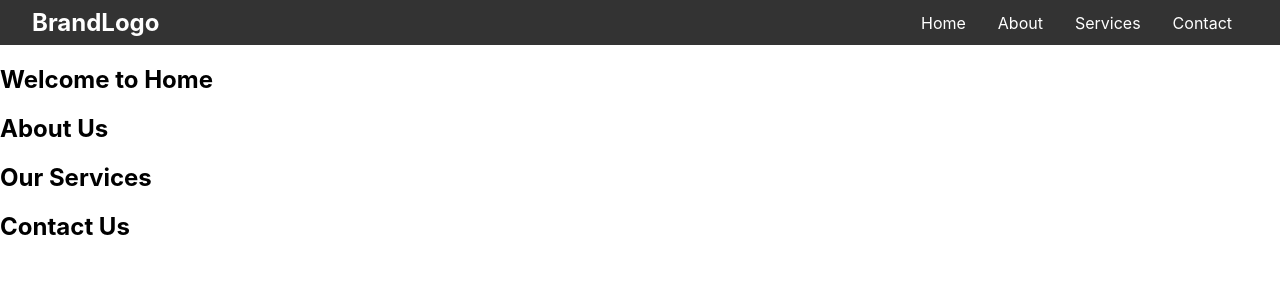
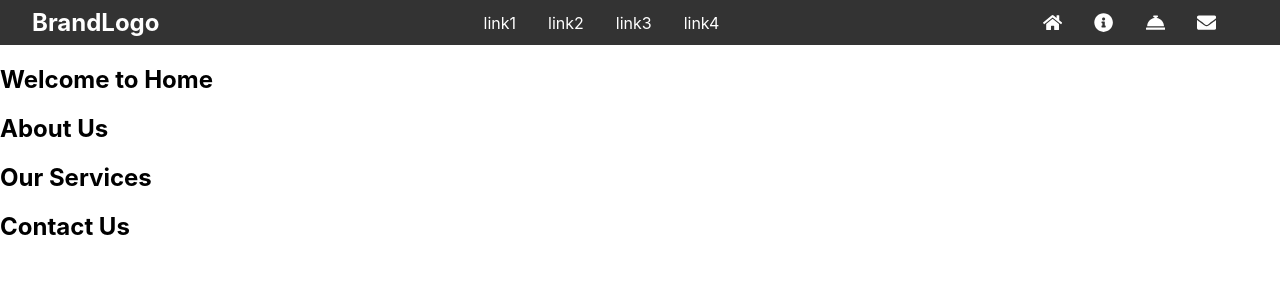
Before and after one commit to kawaben/inganji, a React (Create React App) app: page / in a window 1280 px wide. Shown: the top 300 px of the page. Built offline with nearby package versions, Linux system fonts and the light colour scheme.

Commit message:
finished menubar skeleton

```diff
--- a/package.json
+++ b/package.json
@@ -8,6 +8,7 @@
     "@testing-library/user-event": "^13.5.0",
     "react": "^18.3.1",
     "react-dom": "^18.3.1",
+    "react-icons": "^5.3.0",
     "react-scripts": "5.0.1",
     "web-vitals": "^2.1.4"
   },
--- a/src/components/TopMenuBar.css
+++ b/src/components/TopMenuBar.css
@@ -5,6 +5,7 @@
     padding: 0.5rem 2rem;
     background-color: #333;
     color: #fff;
+
   }
 
   .logo {
@@ -22,3 +23,18 @@
   .menu a:hover {
     color: #ffa500;
   }
+  .icons {
+    display: flex;
+    align-items: center;
+    text-decoration: none;
+    color: #fff;
+    transition: color 0.3s;
+
+  }
+  .menu-icon {
+    margin-right: 2rem;
+    font-size: 1.2rem;
+  }
+  .menu-icon:hover {
+    color: #ffa500;
+  }
--- a/src/components/TopMenuBar.js
+++ b/src/components/TopMenuBar.js
@@ -1,4 +1,5 @@
 import React from 'react';
+import { FaHome, FaInfoCircle, FaConciergeBell, FaEnvelope } from 'react-icons/fa'; // Import icons
 import './TopMenuBar.css';
 
 const TopMenuBar = () => {
@@ -6,11 +7,27 @@ const TopMenuBar = () => {
     <div className="top-menu-bar">
       <div className="logo">BrandLogo</div>
       <nav className="menu">
-        <a href="#home">Home</a>
-        <a href="#about">About</a>
-        <a href="#services">Services</a>
-        <a href="#contact">Contact</a>
+        <a href="#home">
+           link1
+        </a>
+        <a href="#about">
+           link2
+        </a>
+        <a href="#services">
+           link3
+        </a>
+        <a href="#contact">
+           link4
+        </a>
       </nav>
+
+      <div className="icons">
+      <FaHome className="menu-icon" />
+      <FaInfoCircle className="menu-icon" />
+      <FaConciergeBell className="menu-icon" />
+      <FaEnvelope className="menu-icon" />
+      </div>
+
     </div>
   );
 };
```
Also changed, not shown: 1 other file (tests, documents, lock files or other folders).
